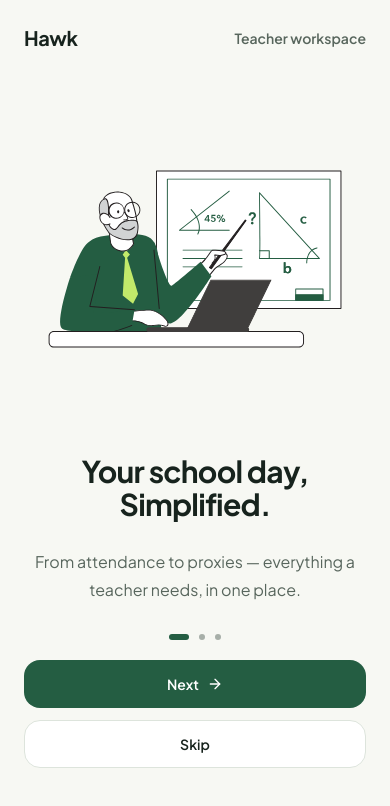
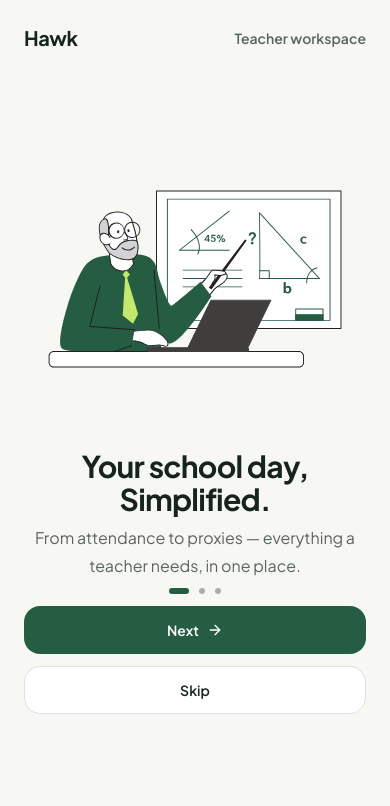
Before and after one commit to koolabhinay07/Hawk, a React (Vite) app: page / in a window 390 px wide. Shown: the top 806 px of the page. Built offline with nearby package versions, Linux system fonts and the light colour scheme; a web font is replaced by a local one.

Commit message:
Add full project source

```diff
--- a/src/OnboardingFlow.tsx
+++ b/src/OnboardingFlow.tsx
@@ -347,25 +347,25 @@ export default function OnboardingFlow({ onComplete }: { onComplete: (profile?:
             {screen === "intro" && (
               <div className="animate-[fade-in_260ms_ease-out] flex min-h-0 flex-1 flex-col md:justify-center">
                 <div className="flex min-h-0 basis-0 flex-1 items-center justify-center md:hidden">
-                  <img src={slideIllustration} alt="" className="h-full w-full object-contain" />
+                  <img src={slideIllustration} alt="" className="h-full w-full object-contain object-bottom md:object-center" />
                 </div>
                 <div className="mt-auto flex h-[370px] flex-none flex-col pb-2 text-center md:mt-0 md:h-auto md:pb-0 md:text-left">
-                  <div className="flex h-[76px] flex-none items-center justify-center md:h-[88px] md:justify-start">
+                  <div className="flex h-auto flex-none items-center justify-center md:h-[88px] md:justify-start">
                     <h1 className="max-w-xl text-3xl font-bold leading-[1.1] tracking-tight md:text-4xl">{slide.title}</h1>
                   </div>
-                  <div className="mt-2 flex h-[84px] flex-none items-center justify-center md:mt-3 md:justify-start">
+                  <div className="mt-2 flex h-auto flex-none items-center justify-center md:mt-3 md:h-[84px] md:justify-start">
                     <p className="max-w-lg text-base leading-7 text-muted-foreground">{slide.body}</p>
                   </div>
-                  <div className="mt-4 flex h-[6px] flex-none items-center justify-center gap-2.5 md:mt-6 md:justify-center" role="group" aria-label={`Slide ${slideIndex + 1} of ${slides.length}`}>
+                  <div className="mt-2 flex h-[6px] flex-none items-center justify-center gap-2.5 md:mt-6 md:justify-center" role="group" aria-label={`Slide ${slideIndex + 1} of ${slides.length}`}>
                     {slides.map((item, index) => <span key={item.title} className={`h-[6px] rounded-full transition-all ${index === slideIndex ? "w-5 bg-primary" : "w-[6px] bg-muted-foreground/50"}`} />)}
                   </div>
                   {isFirstIntroSlide || slideIndex === 1 ? (
-                    <div className="mt-5 flex flex-col gap-3">
+                    <div className="mt-3 flex flex-col gap-3 md:mt-5">
                       <button type="button" onClick={() => setSlideIndex((index) => Math.min(index + 1, slides.length - 1))} className={`${filledButton} w-full`}>Next<ArrowRight className="size-4" /></button>
                       <button type="button" onClick={goLogin} className="inline-flex min-h-12 w-full items-center justify-center gap-2 rounded-2xl border border-border bg-card px-5 text-sm font-semibold text-foreground transition-colors hover:bg-muted focus-visible:outline-offset-2">Skip</button>
                     </div>
                   ) : (
-                    <div className="mt-5 flex flex-col gap-3">
+                    <div className="mt-3 flex flex-col gap-3 md:mt-5">
                       <button type="button" onClick={() => go("login")} className={`${filledButton} w-full`}>Log in<ArrowRight className="size-4" /></button>
                       <button type="button" onClick={() => go("signup")} className="inline-flex min-h-12 w-full items-center justify-center gap-2 rounded-2xl border border-border bg-card px-5 text-sm font-semibold text-foreground transition-colors hover:bg-muted focus-visible:outline-offset-2">Sign up</button>
                     </div>
```
